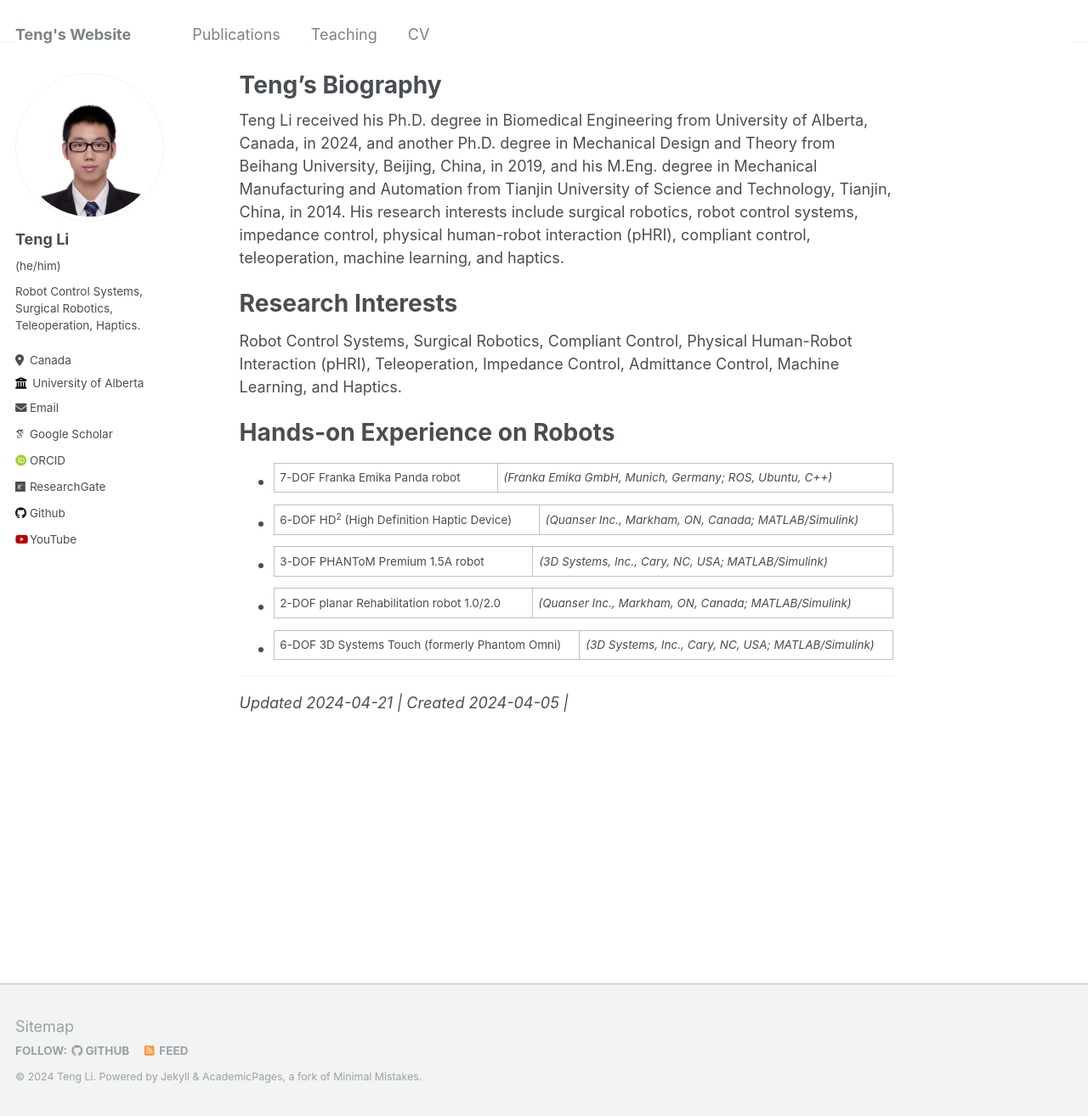
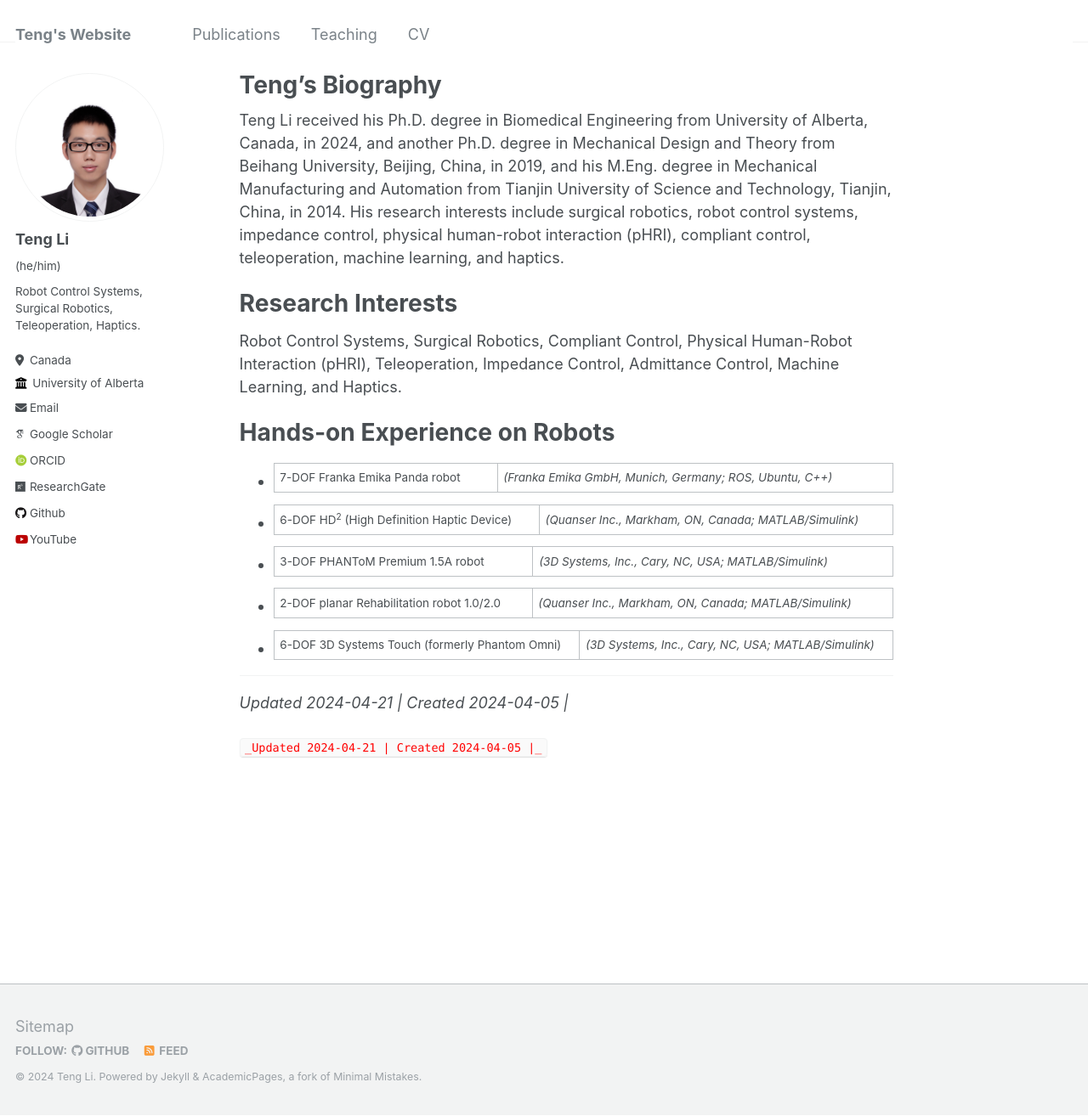
Before and after one commit to teng4/teng4.github.io, a Jekyll site: the page built from _pages/about.md, in a window 1280 px wide and 1314 px high. Shown: the whole window at 85% size. Built offline with Jekyll 4.4.1, drawn with Linux system fonts in a browser that asks for light colours; some web fonts are replaced.

Commit message:
Update about.md

```diff
--- a/_pages/about.md
+++ b/_pages/about.md
@@ -32,6 +32,8 @@ Hands-on Experience on Robots
 ------
 _Updated 2024-04-21 | Created 2024-04-05 |_
 
+<code style="color : Red">_Updated 2024-04-21 | Created 2024-04-05 |_</code>
+
 <!-- Versions -->
 <!-- Updated 2024-04-21 -->
 <!-- Updated 2024-04-19 -->
```
